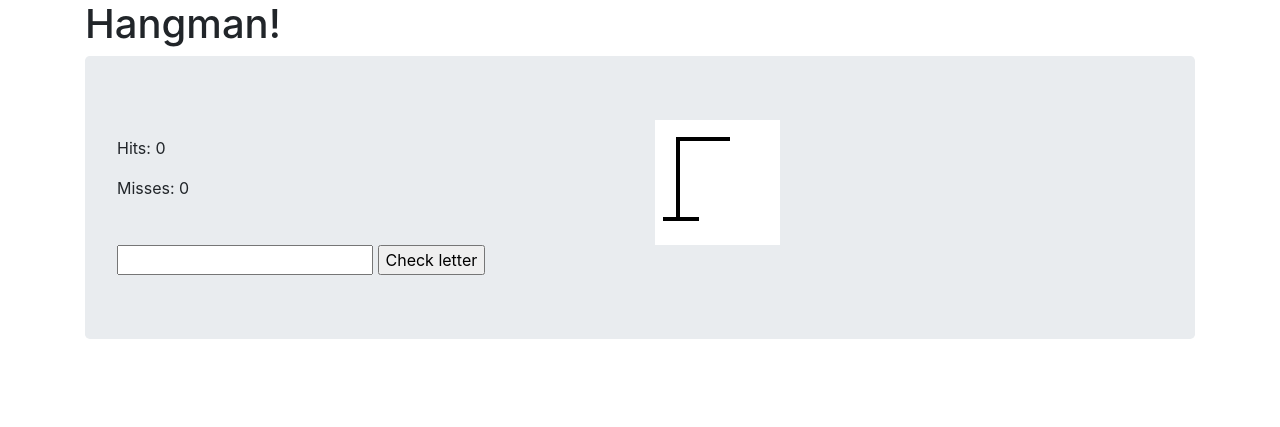
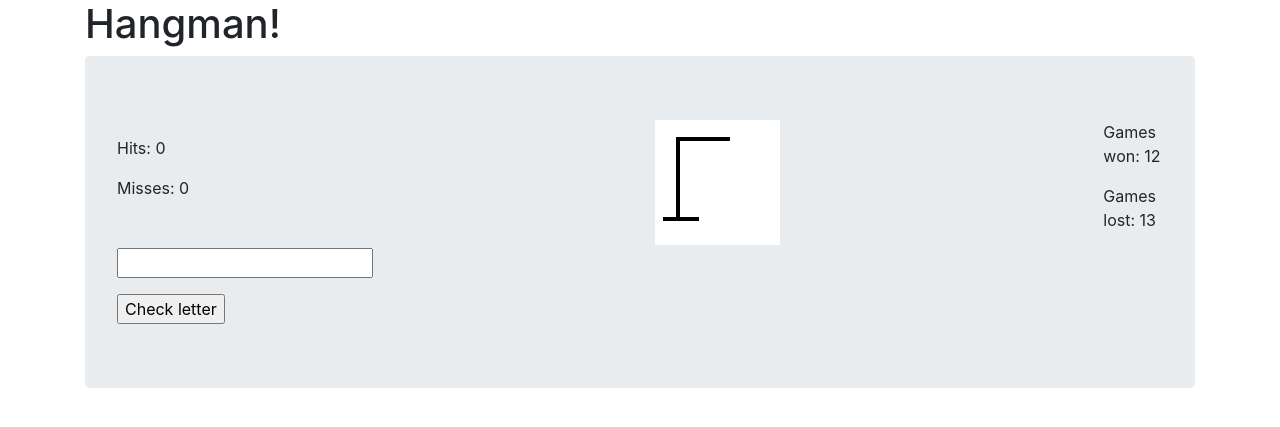
Before and after one commit to rpazyaquian/django-tracker, a Django app: page /hangman/ in a window 1280 px wide. Shown: the top 427 px of the page. Run offline with Django 3.2, Linux system fonts and the light colour scheme; a user stored in the database is signed in; data comes from the database, SQL or seed files in the repository; data that the repository does not hold is empty; parts of the project's set-up code (start-up, migrations or seed data) failed here and were passed over; some libraries are stand-ins or nearby versions.

Commit message:
added basic stats

```diff
--- a/hangman/views.py
+++ b/hangman/views.py
@@ -28,6 +28,10 @@ def hangman(request):
 
             data['message'] = 'Please enter a valid letter.'
 
+            data['wins'] = Game.objects.filter(user=request.user).filter(win_lose_state=True).count()
+
+            data['losses'] = Game.objects.filter(user=request.user).filter(win_lose_state=False).count()
+
             return render(request, 'hangman/hangman.html', data)
 
         elif letter in game.guessed_letters:
@@ -35,6 +39,10 @@ def hangman(request):
             data['game'] = game
 
             data['message'] = 'You already guessed that letter!'
+
+            data['wins'] = Game.objects.filter(user=request.user).filter(win_lose_state=True).count()
+
+            data['losses'] = Game.objects.filter(user=request.user).filter(win_lose_state=False).count()
 
             return render(request, 'hangman/hangman.html', data)
 
@@ -69,6 +77,11 @@ def hangman(request):
 
                 data['game'] = game
 
+                data['wins'] = Game.objects.filter(user=request.user).filter(win_lose_state=True).count()
+
+                data['losses'] = Game.objects.filter(user=request.user).filter(win_lose_state=False).count()
+
+
                 return render(request, 'hangman/hangman.html', data)
 
             else:
@@ -89,6 +102,10 @@ def hangman(request):
 
                 data['game'] = game
 
+                data['wins'] = Game.objects.filter(user=request.user).filter(win_lose_state=True).count()
+
+                data['losses'] = Game.objects.filter(user=request.user).filter(win_lose_state=False).count()
+
                 return render(request, 'hangman/hangman.html', data)
 
 
@@ -96,7 +113,7 @@ def hangman(request):
 
         r = requests.get('http://randomword.setgetgo.com/get.php')
 
-        word = r.text.strip()
+        word = r.text.strip().lower()
 
         current_guess = '_'*len(word)
 
@@ -114,6 +131,10 @@ def hangman(request):
         data = {'game': game}
 
         game.save()
+
+        data['wins'] = Game.objects.filter(user=request.user).filter(win_lose_state=True).count()
+
+        data['losses'] = Game.objects.filter(user=request.user).filter(win_lose_state=False).count()
 
         return render(request, 'hangman/hangman.html', data)
 
--- a/templates/hangman/hangman.html
+++ b/templates/hangman/hangman.html
@@ -50,9 +50,16 @@
 
 		</div>
 
-		<div class='col-md-6'>
+		<div class='col-md-5'>
 
 			<img src="{% static '' %}hangman/img/hangman{{game.misses}}.png" alt="Hangman pieces created: {{game.misses}}">
+
+		</div>
+
+		<div class="col-md-1">
+
+			<p>Games won: {{wins}}</p>
+			<p>Games lost: {{losses}}</p>
 
 		</div>
 
@@ -62,7 +69,10 @@
 	<form action="/hangman/" method='post'>
 
 		{% csrf_token %}
+
+		<div class="form-group">
 		<input name='letter' maxlength=1 type="text">
+		</div>
 		<input type="submit" value="Check letter">
 	</form>
 
```
Also changed, not shown: 2 other files.
